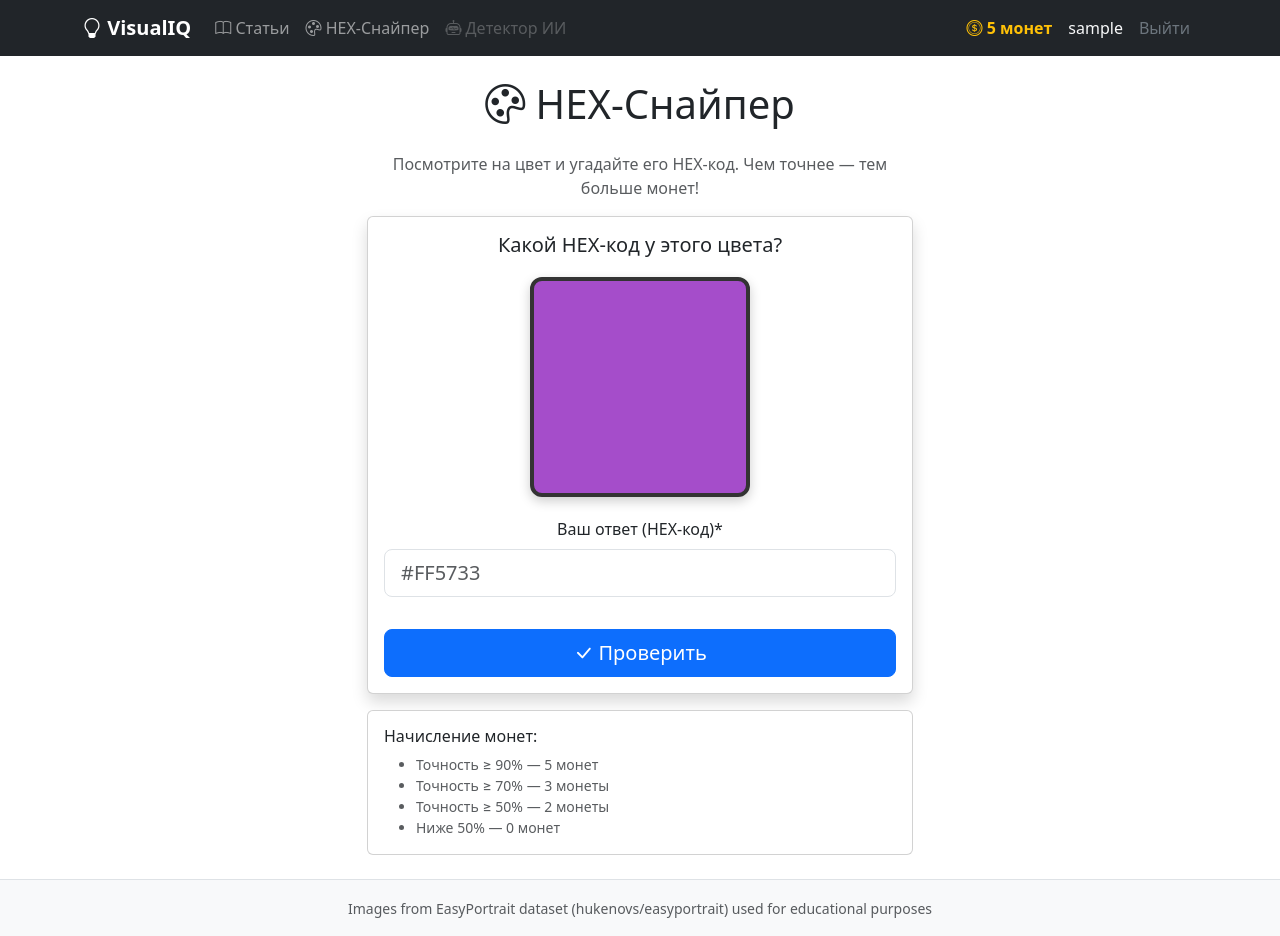
After one commit to TaMaVka/django_study, a Django app: page /play/hex/ in a window 1280 px wide. The commit adds this page. Run offline with Django 5.2, Linux system fonts and the light colour scheme; the visitor is signed in with stand-in values (Sample User, id 1); data comes from the database, SQL or seed files in the repository; some libraries are stand-ins or nearby versions.

Commit message:
add: theory submit form and hex game with validation

```diff
--- /dev/null
+++ b/core/forms.py
@@ -0,0 +1,70 @@
+"""Forms with validation for VisualIQ application."""
+
+import re
+from django import forms
+from .models import TheoryItem
+
+
+class TheorySubmitForm(forms.ModelForm):
+    """Form for submitting a new educational article."""
+
+    class Meta:
+        model = TheoryItem
+        fields = ['title', 'content']
+        labels = {
+            'title': 'Заголовок',
+            'content': 'Текст статьи (Markdown)',
+        }
+        widgets = {
+            'title': forms.TextInput(
+                attrs={'class': 'form-control',
+                       'placeholder': 'Название статьи'}
+            ),
+            'content': forms.Textarea(
+                attrs={'class': 'form-control', 'rows': 8,
+                       'placeholder': 'Подробный текст...'}
+            ),
+        }
+
+    def clean_title(self):
+        """Validate that title is at least 3 characters."""
+        title = self.cleaned_data.get('title', '').strip()
+        if len(title) < 3:
+            raise forms.ValidationError(
+                'Заголовок слишком короткий. Минимум 3 символа.'
+            )
+        return title
+
+    def clean_content(self):
+        """Validate that content is at least 50 characters."""
+        content = self.cleaned_data.get('content', '')
+        if len(content) < 50:
+            raise forms.ValidationError(
+                'Статья слишком короткая для образовательного материала. '
+                'Добавьте больше деталей (минимум 50 символов).'
+            )
+        return content
+
+
+class HexAnswerForm(forms.Form):
+    """Form for submitting a HEX color code guess."""
+
+    hex_code = forms.CharField(
+        max_length=7,
+        label='Ваш ответ (HEX-код)',
+        widget=forms.TextInput(
+            attrs={'class': 'form-control form-control-lg',
+                   'placeholder': '#FF5733'}
+        ),
+    )
+
+    def clean_hex_code(self):
+        """Validate HEX color code format using regex."""
+        value = self.cleaned_data.get('hex_code', '')
+        pattern = r'^#[0-9A-Fa-f]{6}$'
+        if not re.match(pattern, value):
+            raise forms.ValidationError(
+                'Неверный формат. Ожидается код вида #RRGGBB, '
+                'состоящий из символа # и 6 букв A-F или цифр 0-9.'
+            )
+        return value.upper()
--- /dev/null
+++ b/core/templates/core/hex_game.html
@@ -0,0 +1,87 @@
+{% extends 'base.html' %}
+{% load crispy_forms_tags %}
+
+{% block title %}HEX-Снайпер — VisualIQ{% endblock %}
+
+{% block content %}
+<div class="row justify-content-center">
+    <div class="col-md-8 col-lg-6">
+        <h1 class="text-center mb-4">
+            <i class="bi bi-palette"></i> HEX-Снайпер
+        </h1>
+
+        <p class="text-center text-muted">
+            Посмотрите на цвет и угадайте его HEX-код.
+            Чем точнее — тем больше монет!
+        </p>
+
+        {% if result %}
+        <div class="card mb-4 border-{% if points >= 3 %}success{% elif points >= 2 %}warning{% else %}danger{% endif %}">
+            <div class="card-body text-center">
+                <h4>
+                    {% if points >= 5 %}
+                        Идеально!
+                    {% elif points >= 3 %}
+                        Хороший глаз!
+                    {% elif points >= 2 %}
+                        Неплохо!
+                    {% else %}
+                        Мимо! Попробуйте ещё.
+                    {% endif %}
+                </h4>
+                <div class="d-flex justify-content-center align-items-center gap-4 my-3">
+                    <div>
+                        <div class="result-swatch"
+                             style="background-color: {{ correct_hex }};"></div>
+                        <small class="d-block mt-1">
+                            Правильно: {{ correct_hex }}
+                        </small>
+                    </div>
+                    <div>
+                        <div class="result-swatch"
+                             style="background-color: {{ user_hex }};"></div>
+                        <small class="d-block mt-1">
+                            Ваш ответ: {{ user_hex }}
+                        </small>
+                    </div>
+                </div>
+                <p class="mb-1">
+                    Точность: <strong>{{ accuracy }}%</strong>
+                </p>
+                <p class="text-success fw-bold">
+                    +{{ points }} <i class="bi bi-coin text-warning"></i>
+                </p>
+            </div>
+        </div>
+        {% endif %}
+
+        <div class="card shadow">
+            <div class="card-body text-center">
+                <h5>Какой HEX-код у этого цвета?</h5>
+                <div class="color-swatch mx-auto"
+                     style="background-color: {{ color }};"></div>
+                <form method="post" class="mt-3">
+                    {% csrf_token %}
+                    {{ form|crispy }}
+                    <button type="submit"
+                            class="btn btn-primary btn-lg mt-3 w-100">
+                        <i class="bi bi-check-lg"></i> Проверить
+                    </button>
+                </form>
+            </div>
+        </div>
+
+        <div class="card mt-3">
+            <div class="card-body">
+                <h6>Начисление монет:</h6>
+                <ul class="mb-0 small text-muted">
+                    <li>Точность &ge; 90% &mdash; 5 монет</li>
+                    <li>Точность &ge; 70% &mdash; 3 монеты</li>
+                    <li>Точность &ge; 50% &mdash; 2 монеты</li>
+                    <li>Ниже 50% &mdash; 0 монет</li>
+                </ul>
+            </div>
+        </div>
+    </div>
+</div>
+{% endblock %}
--- a/core/urls.py
+++ b/core/urls.py
@@ -9,6 +9,8 @@ urlpatterns = [
     path('', views.home, name='home'),
     path('theory/', views.theory_list, name='theory_list'),
     path('theory/<int:pk>/', views.theory_detail, name='theory_detail'),
+    path('theory/submit/', views.theory_submit, name='theory_submit'),
+    path('play/hex/', views.hex_game, name='hex_game'),
     path(
         'login/',
         auth_views.LoginView.as_view(template_name='core/login.html'),
--- a/core/views.py
+++ b/core/views.py
@@ -1,4 +1,7 @@
 """Views for the VisualIQ application."""
+
+import math
+import random
 
 from django.shortcuts import render, redirect, get_object_or_404
 from django.contrib.auth import login
@@ -7,6 +10,7 @@ from django.contrib.auth.forms import UserCreationForm
 from django.contrib import messages as django_messages
 
 from .models import UserProfile, TheoryItem, GameSession
+from .forms import TheorySubmitForm, HexAnswerForm
 
 
 def home(request):
@@ -62,6 +66,104 @@ def theory_detail(request, pk):
     })
 
 
+@login_required
+def theory_submit(request):
+    """Handle article submission."""
+    if request.method == 'POST':
+        form = TheorySubmitForm(request.POST)
+        if form.is_valid():
+            theory = form.save(commit=False)
+            theory.is_approved = False
+            theory.save()
+            django_messages.success(
+                request,
+                'Спасибо! Ваша статья отправлена на модерацию.'
+            )
+            return redirect('theory_list')
+    else:
+        form = TheorySubmitForm()
+    return render(request, 'core/theory_submit.html', {'form': form})
+
+
+def generate_random_hex():
+    """Generate a random HEX color code string."""
+    red = random.randint(0, 255)
+    green = random.randint(0, 255)
+    blue = random.randint(0, 255)
+    return f'#{red:02X}{green:02X}{blue:02X}'
+
+
+def hex_color_distance(hex1, hex2):
+    """Calculate Euclidean distance between two HEX colors."""
+    r1, g1, b1 = int(hex1[1:3], 16), int(hex1[3:5], 16), int(hex1[5:7], 16)
+    r2, g2, b2 = int(hex2[1:3], 16), int(hex2[3:5], 16), int(hex2[5:7], 16)
+    return math.sqrt((r1 - r2) ** 2 + (g1 - g2) ** 2 + (b1 - b2) ** 2)
+
+
+def calculate_hex_points(accuracy):
+    """Convert accuracy percentage to coin reward."""
+    if accuracy >= 90:
+        return 5
+    if accuracy >= 70:
+        return 3
+    if accuracy >= 50:
+        return 2
+    return 0
+
+
+@login_required
+def hex_game(request):
+    """Handle the HEX Sniper game."""
+    max_rgb_distance = 441.67
+
+    if request.method == 'POST':
+        form = HexAnswerForm(request.POST)
+        correct_hex = request.session.get('correct_hex', '#000000')
+
+        if form.is_valid():
+            user_hex = form.cleaned_data['hex_code']
+            distance = hex_color_distance(correct_hex, user_hex)
+            accuracy = max(0, 100 - (distance / max_rgb_distance * 100))
+            points = calculate_hex_points(accuracy)
+
+            profile, _ = UserProfile.objects.get_or_create(
+                user=request.user
+            )
+            profile.coins += points
+            profile.save()
+
+            GameSession.objects.create(
+                user=request.user,
+                game_type='HEX',
+                points_earned=points,
+            )
+
+            new_color = generate_random_hex()
+            request.session['correct_hex'] = new_color
+
+            return render(request, 'core/hex_game.html', {
+                'form': HexAnswerForm(),
+                'color': new_color,
+                'result': True,
+                'correct_hex': correct_hex,
+                'user_hex': user_hex,
+                'accuracy': round(accuracy, 1),
+                'points': points,
+            })
+
+        return render(request, 'core/hex_game.html', {
+            'form': form,
+            'color': correct_hex,
+        })
+
+    color = generate_random_hex()
+    request.session['correct_hex'] = color
+    return render(request, 'core/hex_game.html', {
+        'form': HexAnswerForm(),
+        'color': color,
+    })
+
+
 def register_view(request):
     """Handle new user registration."""
     if request.method == 'POST':
--- a/templates/base.html
+++ b/templates/base.html
@@ -16,7 +16,7 @@
     <nav class="navbar navbar-expand-lg navbar-dark bg-dark">
         <div class="container">
             <a class="navbar-brand fw-bold" href="{% url 'home' %}">
-                🧠 VisualIQ
+                <i class="bi bi-lightbulb"></i> VisualIQ
             </a>
             <button class="navbar-toggler" type="button"
                     data-bs-toggle="collapse" data-bs-target="#navbarNav">
@@ -30,7 +30,7 @@
                         </a>
                     </li>
                     <li class="nav-item">
-                        <a class="nav-link disabled">
+                        <a class="nav-link" href="{% url 'hex_game' %}">
                             <i class="bi bi-palette"></i> HEX-Снайпер
                         </a>
                     </li>
@@ -44,7 +44,7 @@
                     {% if user.is_authenticated %}
                         <li class="nav-item">
                             <span class="nav-link text-warning fw-bold">
-                                🪙 {{ user_coins }} монет
+                                <i class="bi bi-coin"></i> {{ user_coins }} монет
                             </span>
                         </li>
                         <li class="nav-item">
```
Also changed, not shown: core/templates/core/home.html (+14 -6 lines), core/templates/core/theory_detail.html (+11 -4 lines), core/templates/core/theory_list.html (+6 -1 lines), core/templates/core/theory_submit.html (added, +47 -0 lines).
